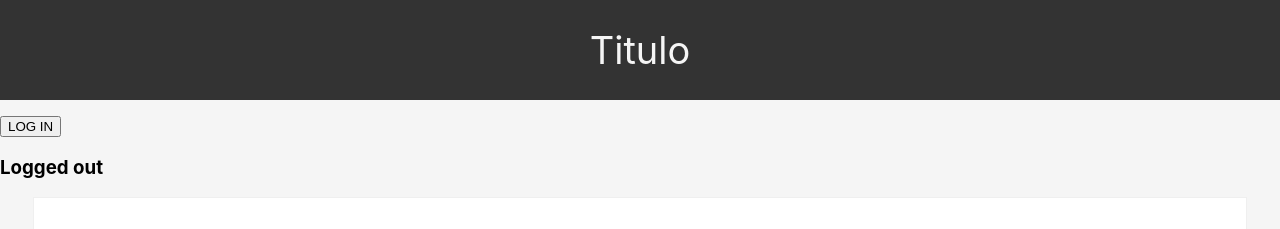
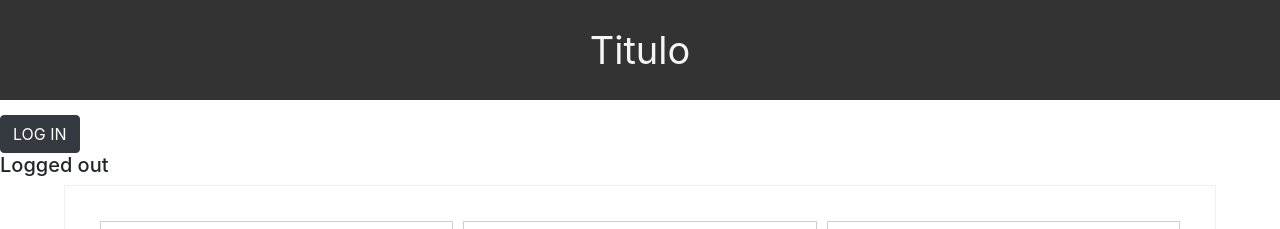
Before and after one commit to TTamosauskas/meme-machine, a React (Create React App) app: page / in a window 1280 px wide. Shown: the top 229 px of the page. Built offline with nearby package versions, Linux system fonts and the light colour scheme.

Commit message:
style: using react-bootstrap

```diff
--- a/src/App.css
+++ b/src/App.css
@@ -28,6 +28,12 @@
   color: #61dafb;
 }
 
+.botao {
+  position:absolute;
+  top:0;
+  right:0;
+}
+
 @keyframes App-logo-spin {
   from {
     transform: rotate(0deg);
--- a/src/components/App.js
+++ b/src/components/App.js
@@ -8,6 +8,13 @@
 function App() {
   return (
     <>
+      <link
+        rel="stylesheet"
+        href="https://maxcdn.bootstrapcdn.com/bootstrap/4.3.1/css/bootstrap.min.css"
+        integrity="sha384-ggOyR0iXCbMQv3Xipma34MD+dH/1fQ784/j6cY/iJTQUOhcWr7x9JvoRxT2MZw1T"
+        crossOrigin="anonymous"
+      />
+
       <Header />
       <Botao />
       <NavBar />
--- a/src/components/Botao.js
+++ b/src/components/Botao.js
@@ -6,8 +6,6 @@
     super();
     this.state = {
       isLoggedIn: false,
-      buttonText: 'Log In',
-      displayText: 'Logged out',
     };
     this.handleClick = this.handleClick.bind(this);
   }
@@ -24,12 +22,12 @@
     const buttonText = this.state.isLoggedIn ? 'LOG OUT' : 'LOG IN';
     const displayText = this.state.isLoggedIn ? 'Logged in' : 'Logged out';
     return (
-      <>
+      <div className="botao">
         <Button variant="dark" onClick={this.handleClick}>
           {buttonText}
         </Button>
-        <h3>{displayText}</h3>
-      </>
+        <h5>{displayText}</h5>
+      </div>
     );
   }
 }
```
Also changed, not shown: src/index.js (+3 -4 lines).
